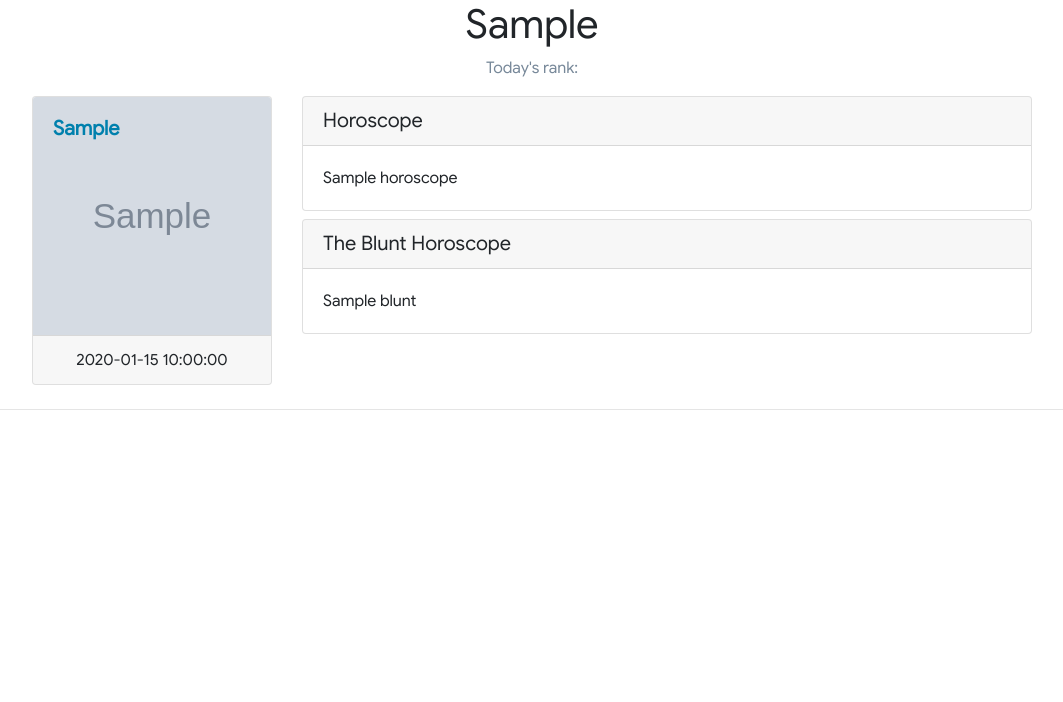
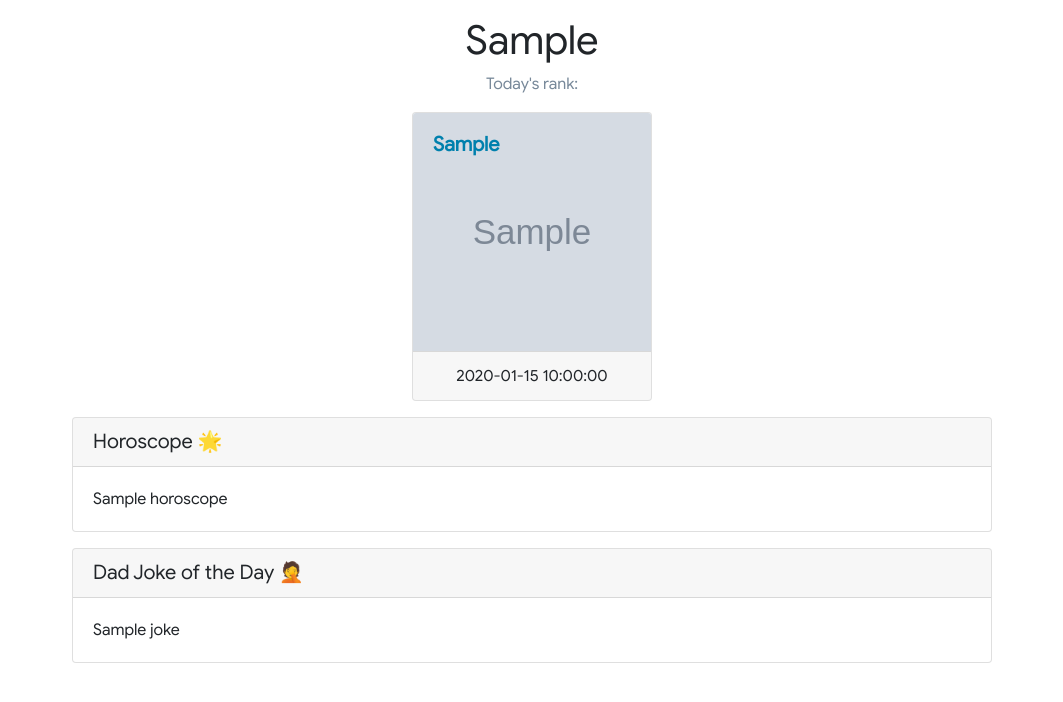
Before and after one commit to ysmike/relative-horoscope, a Flask app: template templates/horoscope.html in a window 1280 px wide. Shown: the top 702 px of the page, without its empty margins (108-1171 px from the left). Run offline with Flask 2, Linux system fonts and the light colour scheme; the template is opened without the code that fills it: most values are stand-ins (such as "Sample title", 1, 10 or a date in 2020); grey boxes marked "Sample" are stand-in pictures; some libraries are stand-ins or nearby versions.

Commit message:
Use a new formatter, add emojis, and adjust margins

```diff
--- a/templates/horoscope.html
+++ b/templates/horoscope.html
@@ -3,10 +3,16 @@
 
 <head>
     <title>{{ zodiac_sign }}</title>
-  <link rel="stylesheet" href="https://maxcdn.bootstrapcdn.com/bootstrap/4.0.0/css/bootstrap.min.css" />
-  <link rel="stylesheet" href="{{ url_for('static', filename='css/style.css') }}" />
-  <link rel="shortcut icon" href="{{ url_for('static', filename='favicon/favicon.ico') }}" type="image/x-icon">
-  <link rel="icon" href="{{ url_for('static', filename='favicon/favicon.ico') }}" type="image/x-icon">
+    <link rel="stylesheet"
+          href="https://maxcdn.bootstrapcdn.com/bootstrap/4.0.0/css/bootstrap.min.css" />
+    <link rel="stylesheet"
+          href="{{ url_for('static', filename='css/style.css') }}" />
+    <link rel="shortcut icon"
+          href="{{ url_for('static', filename='favicon/favicon.ico') }}"
+          type="image/x-icon">
+    <link rel="icon"
+          href="{{ url_for('static', filename='favicon/favicon.ico') }}"
+          type="image/x-icon">
     <script src="https://code.jquery.com/jquery-3.2.1.slim.min.js"></script>
     <script src="https://cdnjs.cloudflare.com/ajax/libs/popper.js/1.12.9/umd/popper.min.js"></script>
 </head>
@@ -14,18 +20,16 @@
 <body>
     <div class="container">
         <div class="page-header text-center">
-        <h1>{{ zodiac_sign }}</h1>
-        <large style="color:lightslategray">Today's rank:</large>
+            <h1 class="mt-3">{{ zodiac_sign }}</h1>
+            <large class="gray">Today's rank:</large>
             <h2 style="color:{{ details.color }};">{{ ordinal(details.rank) }}</h2>
         </div>
         <div class="row justify-content-md-center">
             <div class="col-md-auto">
                 <div class="card text-black hoverdisabled">
-            <img
-              class="card-img-top"
+                    <img class="card-img-top"
                          src="{{ zodiac_logo }}"
-              alt="Card image"
-            />
+                         alt="Card image" />
                     <div class="card-img-overlay">
                         <h5 class="card-title">{{ zodiac_sign }}</h5>
                     </div>
@@ -34,23 +38,24 @@
                     </div>
                 </div>
             </div>
-        <div class="col-md-8">
-          <div class="card hoverdisabled" style="width: 100%;">
-            <h5 class="card-header">Horoscope</h5>
+            <div class="col-md-10">
+                <div class="card hoverdisabled"
+                     style="width: 100%;">
+                    <h5 class="card-header">Horoscope 🌟</h5>
                     <div class="card-body">
                         <p class="card-text">{{ details.horoscope | safe }}</p>
                     </div>
                 </div>
-          <div class="card hoverdisabled" style="width: 100%;">
-            <h5 class="card-header">The Blunt Horoscope</h5>
+                <div class="card hoverdisabled mt-3"
+                     style="width: 100%;">
+                    <h5 class="card-header">Dad Joke of the Day 🤦</h5>
                     <div class="card-body">
-              <p class="card-text">{{ details.blunt }}</p>
+                        <p class="card-text">{{ details.joke }}</p>
                     </div>
                 </div>
             </div>
         </div>
     </div>
-    <hr />
     </div>
 </body>
 
```
Lines whose indentation alone changed are shown as unchanged.
